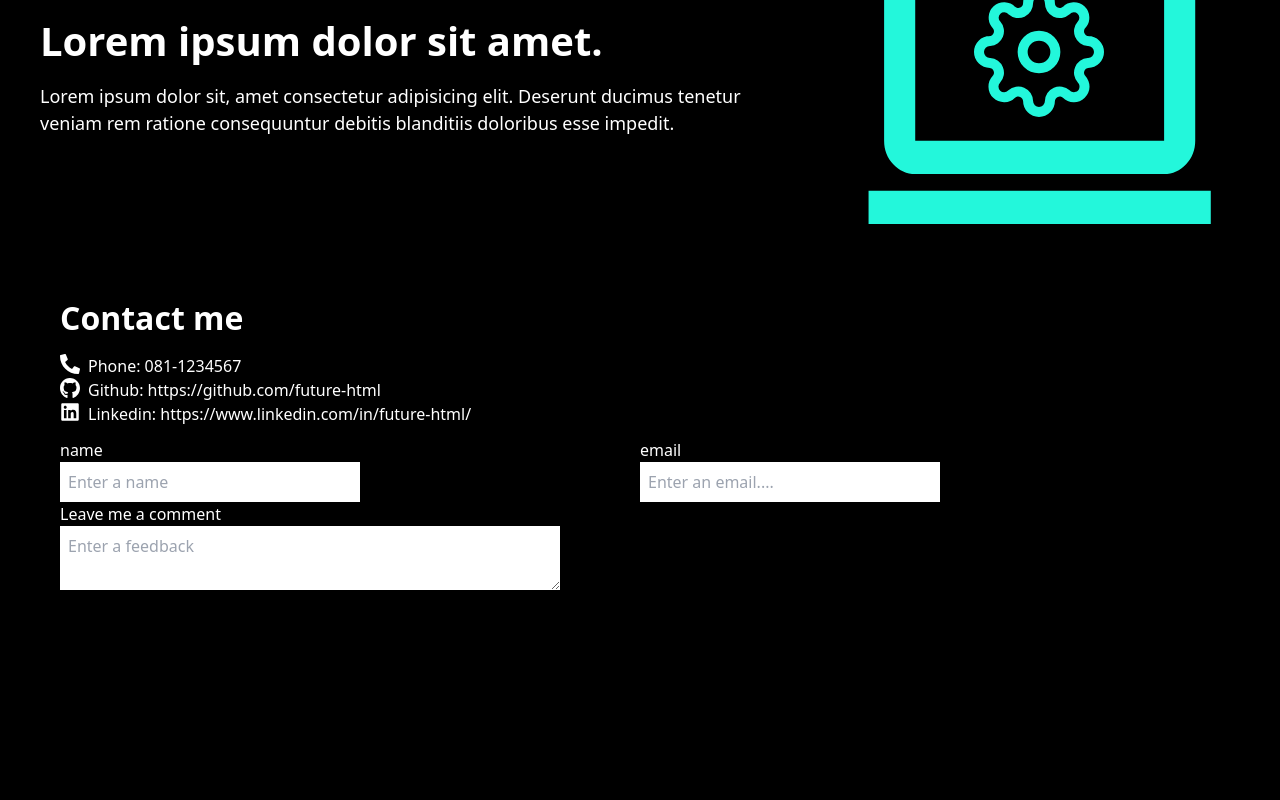
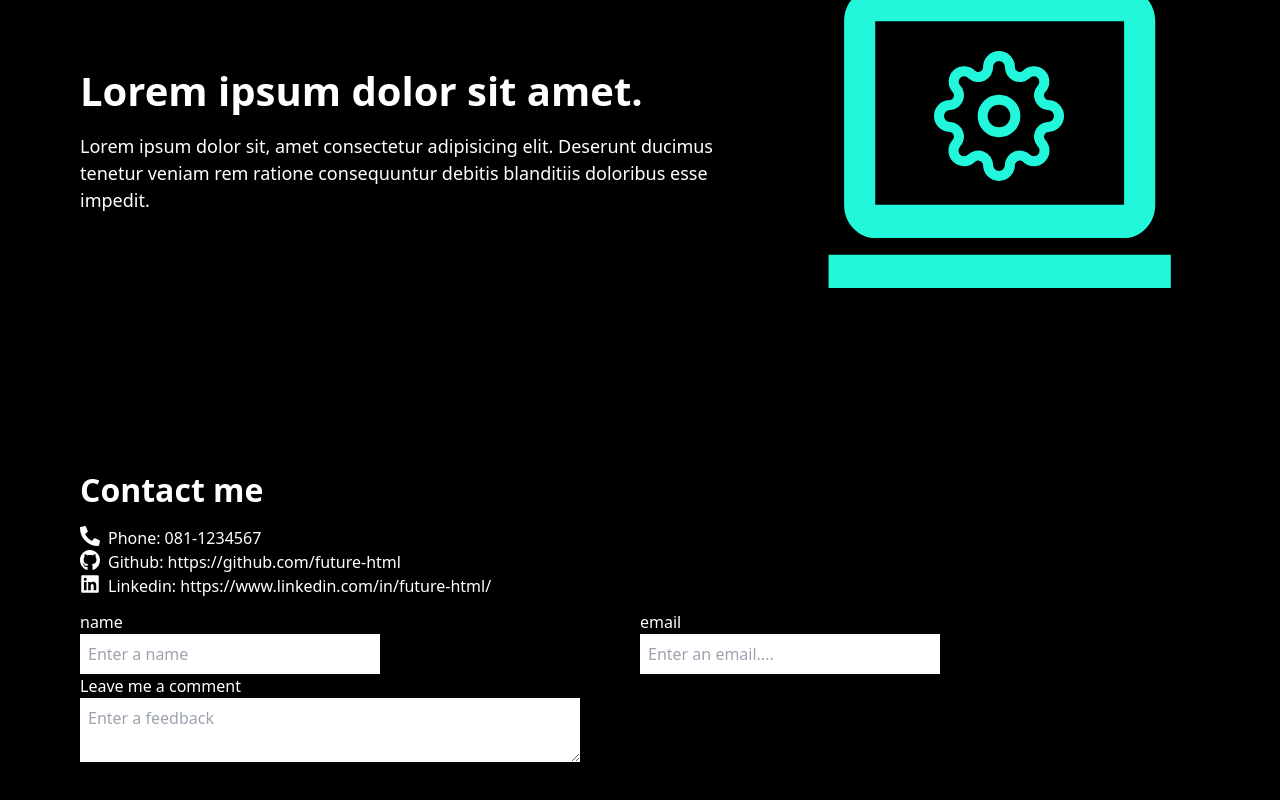
Before and after one commit to future-fwp/portfolio-frontend-website, a React (Vite) app: page / in a window 1280 px wide. Shown: the part 3283-4083 px from the top of the page. Before the commit the page ends 3873 px from the top, so only its background shows below. Built offline with nearby package versions, Linux system fonts and the light colour scheme.

Commit message:
add layout

```diff
--- a/src/components/HomeComponents/CTA.tsx
+++ b/src/components/HomeComponents/CTA.tsx
@@ -3,7 +3,7 @@ import CTAIcon from "../assets/CTA/CTAIcon";
 import "./styled/CTA.css";
 const CTA = () => {
 	return (
-		<div className="max-w-[1200px] mx-auto">
+		<div className="max-w-[1200px] mx-auto md:px-8 px-6 lg:px-10 lg:py-16 md:py-12 py-10">
 			<div className="flex flex-col-reverse md:flex-row justify-between items-center">
 				<div className="w-[60%] flex flex-col gap-3">
 					<h1>Lorem ipsum dolor sit amet.</h1>
--- a/src/components/HomeComponents/Footer.tsx
+++ b/src/components/HomeComponents/Footer.tsx
@@ -3,7 +3,7 @@ import { Contact } from "../utils/data";
 import "./styled/Footer.css";
 const Footer = () => {
 	return (
-		<footer className="max-w-[1200px] px-5 pt-5 flex flex-col gap-3 mx-auto">
+		<footer className="max-w-[1200px] md:px-8 px-6 lg:px-10 lg:py-16 md:py-12 py-10 flex flex-col gap-3 mx-auto">
 			<h2>Contact me</h2>
 			<ul>
 				{Contact.map((contact) => {
```
